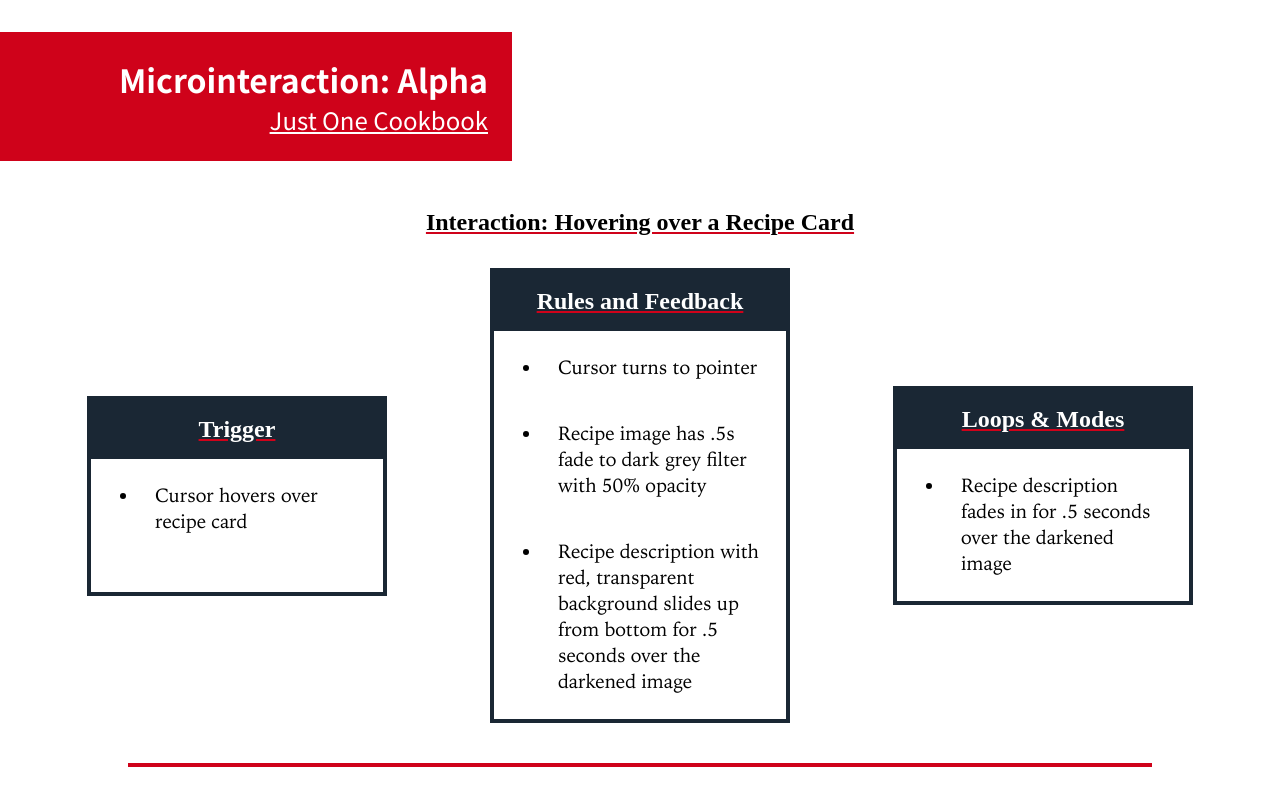
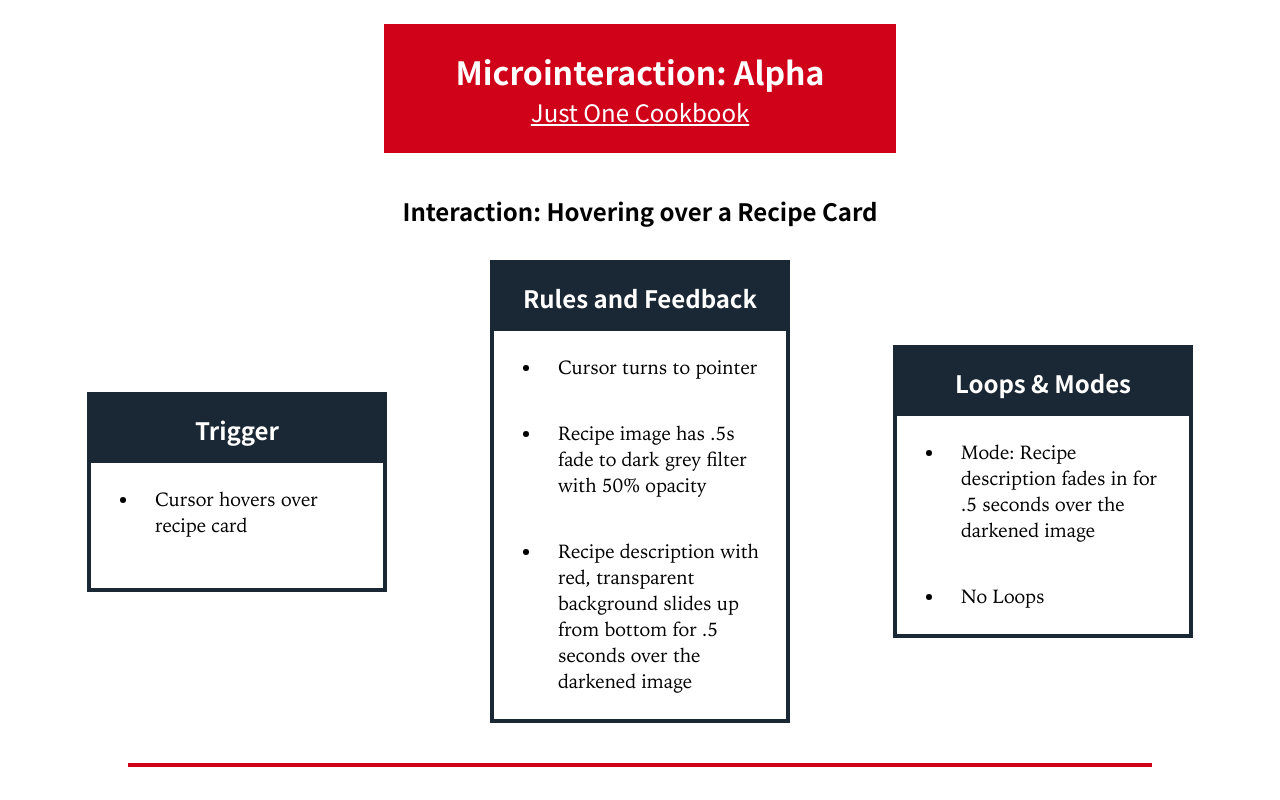
Before and after one commit to Kara-B/idm241-kjb389, a plain HTML site: page index.html in a window 1280 px wide. Shown: the top 800 px of the page. Drawn offline with Linux system fonts and the light colour scheme.

Commit message:
Html and Css Update
- Added extra description to Loops and Modes box
- Shifted headline from a left bar to being centered on desktop

```diff
--- a/index.html
+++ b/index.html
@@ -37,7 +37,8 @@
         <div class="detailsBox">
             <h2> Loops &amp; Modes</h2>
             <ul>
-                <li> Recipe description fades in for .5 seconds over the darkened image </li>
+                <li> Mode: Recipe description fades in for .5 seconds over the darkened image </li>
+                <li> No Loops </li>
             </ul>
         </div>
 
--- a/stylesheet.css
+++ b/stylesheet.css
@@ -19,7 +19,7 @@
 .header{
     display: block;
     font-family: 'Noto Sans JP', sans-serif;
-    background-color: var(--bright-red) ;
+    background-color: var(--bright-red);
     color: white;
     justify-content: center;
     text-align: center;
@@ -33,11 +33,15 @@ color: white;
 font-size: 1.5rem;
 }
 
+a:hover {
+color: #1A2734;
+transition: 0.3s;
+}
+
 
 h2 {
+    font-family:'Noto Sans JP', sans-serif;
     padding: 1rem;
-    text-align: center;
-    text-decoration: underline var(--bright-red);
     text-align: center;
 }
 
@@ -98,7 +102,6 @@ img {
 
     .detailsBox {
         display: flex;
-
         width: 60%;
     }
 
@@ -108,8 +111,8 @@ img {
 
     .header{
         justify-content: end;
-        text-align: right;
-        margin: 2rem 0;
+        text-align: center;
+        margin: 1.5rem auto;
         padding: 1.5rem;
         width: 40%;
     }
```
